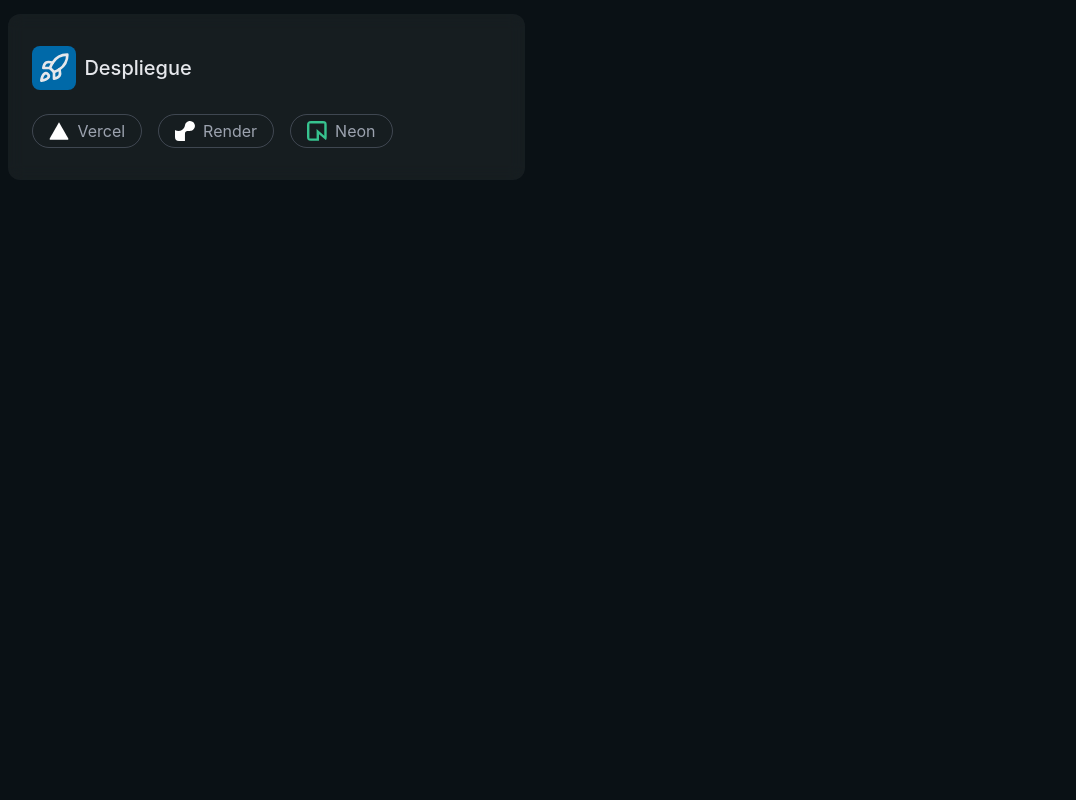
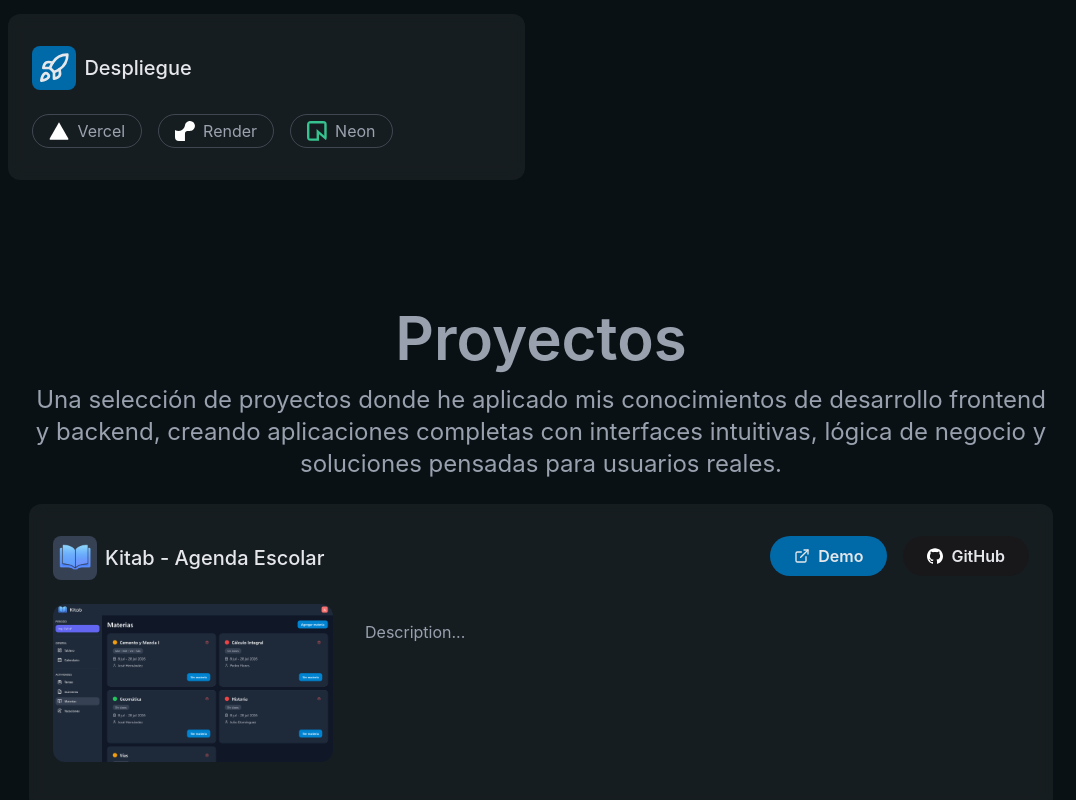
Before and after one commit to AlfonsoConejo/alfonso-portfolio, a React (Vite) app: page / in a window 1280 px wide. Shown: the part 1334-2134 px from the top of the page, without its empty margins (99-1175 px from the left). Before the commit the page ends 1562 px from the top, so only its background shows below. Built offline with nearby package versions, Linux system fonts and the light colour scheme; a web font is replaced by a local one.

Commit message:
Started 'Projects' section

```diff
--- a/src/App.jsx
+++ b/src/App.jsx
@@ -1,9 +1,10 @@
 import { useState, useEffect } from 'react'
 import translations from './data/translations.js';
+import Header from './components/Header.jsx';
 import Hero from './components/Hero.jsx';
+import Skills from './components/Skills.jsx';
+import Projects from './components/Projects.jsx';
 import './App.css'
-import Skills from './components/Skills.jsx';
-import Header from './components/Header.jsx';
 
 function App() {
   const [activeSection, setActiveSection] = useState("home");
@@ -53,6 +54,7 @@ function App() {
       <div className='w-full max-w-6xl mx-auto px-4'>
         <Hero lang={dictionary}/>
         <Skills dictionary={dictionary}/>
+        <Projects dictionary={dictionary}/>
       </div>
 
 
--- a/src/components/Header.jsx
+++ b/src/components/Header.jsx
@@ -1,13 +1,32 @@
-import { useState } from "react";
+import { useState, useEffect } from "react";
 import { motion } from "motion/react";
 import links from "../data/navLinks";
 
 export default function Header({dictionary, language, setLanguage, activeSection}) {
 
+  const [scrolled, setScrolled] = useState(false);
+
+  useEffect(() => {
+    const handleScroll = () => {
+      setScrolled(window.scrollY > 20);
+    };
+
+    window.addEventListener("scroll", handleScroll);
+
+    return () => {
+      window.removeEventListener("scroll", handleScroll);
+    };
+  }, []);
+
   console.log(activeSection);
 
   return(
-    <header className='fixed top-0 left-0 right-0 z-50 transition-all duration-300 backdrop-blur-md py-3 sm:py-4'>
+    <header className={`fixed top-0 left-0 right-0 z-50 transition-all duration-300 backdrop-blur-md py-3 sm:py-4
+      ${scrolled
+        ? "bg-background/70 border-b border-sky-600/10"
+        : "border-b border-transparent"
+      }`}
+    >
       <div className='w-full px-4 sm:px-6 lg:px-8'>
         <div className='max-w-6xl mx-auto flex items-center justify-between'>
           <div className="flex items-center gap-3">
--- a/src/components/Hero.jsx
+++ b/src/components/Hero.jsx
@@ -17,6 +17,7 @@ export default function Hero({lang}) {
       "
     >
       <div className="w-full mx-auto">
+
         {/* Columns container */}
         <div className="flex flex-col-reverse lg:flex-row items-center gap-12">
 
@@ -113,8 +114,6 @@ export default function Hero({lang}) {
             </div>
           </div>
 
-
-
           {/* Right column */}
           <div className="flex-1 flex items-center justify-center">
             <img
--- /dev/null
+++ b/src/components/Projects.jsx
@@ -0,0 +1,122 @@
+import kitab_logo from '../assets/kitab-logo.png'
+import kitabImage from '../assets/kitab_ss.png'
+import { ExternalLink } from 'lucide-react'
+import githubLogo from '../assets/stack/github.svg'
+
+export default function Projects({dictionary}) {
+  return(
+    <section
+      id="projects"
+      className="
+        flex flex-col
+        items-center
+        justify-center
+        relative
+        pt-20
+        pb-12
+      "
+    >
+      {/* Skills title */}
+      <h1
+        className="
+          text-4xl
+          sm:text-5xl
+          lg:text-6xl
+          font-semibold
+          text-gray-400
+          text-center
+        "
+      >
+        {dictionary.projects.title}
+      </h1>
+
+      {/* Paragraph */}
+      <p
+        className="
+          mt-4
+          max-w-5xl
+          mx-auto
+          text-center
+          text-xl
+          lg:text-2xl
+          text-gray-400
+        "
+      >
+        {dictionary.projects.description}
+      </p>
+
+      {/* Kitab Card */}
+      <div className="w-full max-w-5xl bg-white/5 backdrop-blur-sm mt-6 rounded-xl px-6 py-8">
+        {/* Headaer */}
+        <div className="flex justify-between">
+          {/* Title */}
+          <div className="flex items-center gap-2">
+            <div className="flex items-center justify-center size-11 rounded-lg bg-gray-700">
+              <img src={kitab_logo} className="size-8 text-gray-200" />
+            </div>
+
+            <h2 className="text-xl font-medium text-gray-200">
+              {dictionary.projects.items.kitab.title}
+            </h2>
+
+          </div>
+
+          {/* Buttons */}
+          <div className="flex flex-row items-center sm:items-start gap-4 justify-center lg:justify-start">
+            <a className="inline-flex items-center justify-center gap-2 whitespace-nowrap text-base text-gray-200 transition-all duration-200 bg-sky-700 rounded-full py-2 px-6 font-semibold shrink-0"
+              href="https://kitab-six.vercel.app/"
+              target="_blank"
+              rel="noopener noreferrer"
+              aria-label="Demo Kitab"
+            >
+              <ExternalLink size={16}/>
+              {dictionary.projects.items.kitab.demoButton}
+            </a>
+            <a className="inline-flex items-center justify-center gap-2 whitespace-nowrap text-base text-gray-200 transition-all duration-200 bg-zinc-900 backdrop-blur-sm rounded-full py-2 px-6 font-semibold shrink-0"
+              href="https://github.com/AlfonsoConejo/kitab"
+              target="_blank"
+              rel="noopener noreferrer"
+              aria-label="GitHub"
+            >
+              <img className="size-4" src={githubLogo}/>
+              {dictionary.projects.items.kitab.githubButton}
+            </a>
+          </div>
+        </div>
+
+        {/* Content */}
+        <div
+          className="
+            grid
+            grid-cols-1
+            md:grid-cols-[280px_1fr]
+            gap-8
+            pt-6
+            items-start
+          "
+        >
+          {/* Left column */}
+          <div>
+            <img
+              src={kitabImage}
+              alt="Kitab"
+              className="rounded-xl"
+            />
+
+            <div className="flex flex-wrap gap-2 mt-4">
+              {/* technologies */}
+            </div>
+          </div>
+
+
+          {/* Right column */}
+          <div>
+            <p className="mt-4 text-gray-400">
+              Description...
+            </p>
+          </div>
+        </div>
+      </div>
+    </section>
+  )
+}
--- a/src/data/translations.js
+++ b/src/data/translations.js
@@ -23,6 +23,20 @@ const translations = {
       databases: "Bases de datos",
       devops: "DevOps",
       deployment: "Despliegue",
+    },
+    projects:{
+      title: 'Proyectos',
+      description: 'Una selección de proyectos donde he aplicado mis conocimientos de desarrollo frontend y backend, creando aplicaciones completas con interfaces intuitivas, lógica de negocio y soluciones pensadas para usuarios reales.',
+
+      items: {
+        kitab: {
+          title: "Kitab - Agenda Escolar",
+          description: "A complete academic planner application designed to help students organize their schedules, subjects, and academic activities.",
+          technologies: "React, Node.js, PostgreSQL, Tailwind",
+          demoButton: "Demo",
+          githubButton: "GitHub",
+        }
+      }
     }
   },
 
@@ -50,6 +64,20 @@ const translations = {
       databases: "Databases",
       devops: "DevOps",
       deployment: "Deployment",
+    },
+    projects:{
+      title: 'Projects',
+      description: 'A selection of projects where I have applied my frontend and backend skills, building complete applications with intuitive interfaces, business logic, and solutions designed for real users.',
+
+      items: {
+        kitab: {
+          title: "Kitab - Student planner",
+          description: "A complete academic planner application designed to help students organize their schedules, subjects, and academic activities.",
+          technologies: "React, Node.js, PostgreSQL, Tailwind",
+          demoButton: "Demo",
+          githubButton: "GitHub",
+        }
+      }
     }
   }
 };
```
Also changed, not shown: src/assets/kitab-logo.png (added), src/assets/kitab_ss.png (added). Lines whose indentation alone changed are shown as unchanged.
